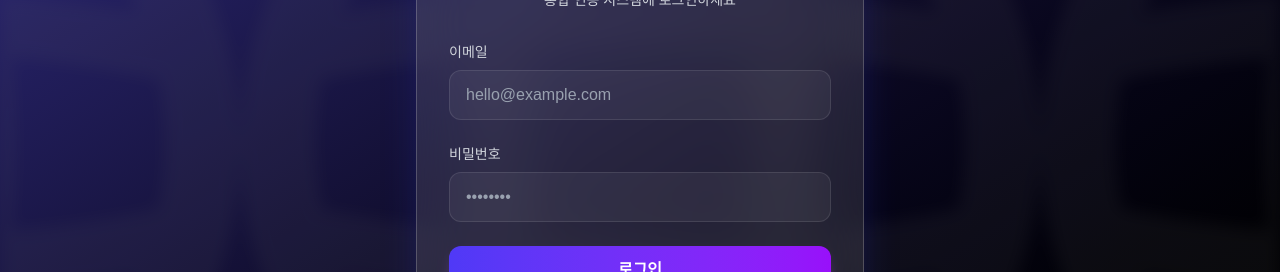
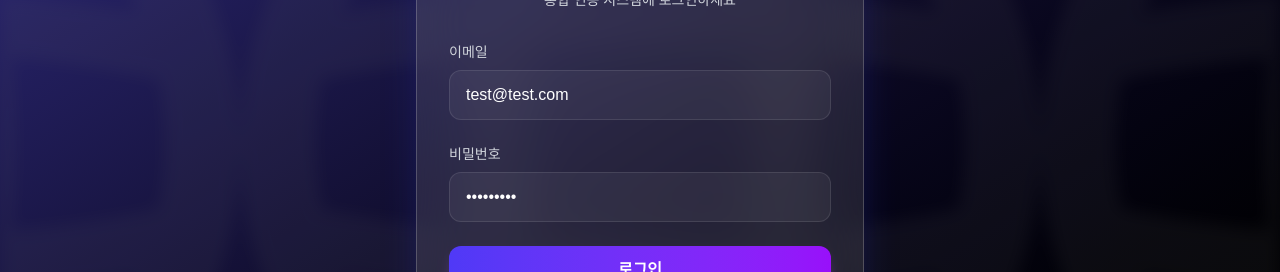
Before and after one commit to gyuminiai82/port_auth, a Next.js app: page /login in a window 1280 px wide. Shown: the part 256-528 px from the top of the page. Built offline with nearby package versions, Linux system fonts and the light colour scheme.

Commit message:
feat: set default login credentials and dim placeholder

```diff
--- a/src/app/login/page.tsx
+++ b/src/app/login/page.tsx
@@ -9,8 +9,8 @@ function LoginForm() {
   const searchParams = useSearchParams();
   const redirectUrl = searchParams.get('redirect') || '/';
 
-  const [email, setEmail] = useState('');
-  const [password, setPassword] = useState('');
+  const [email, setEmail] = useState('test@test.com');
+  const [password, setPassword] = useState('test1234!');
   const [error, setError] = useState('');
   const [loading, setLoading] = useState(false);
 
@@ -68,7 +68,7 @@ function LoginForm() {
           <input
             type="email"
             required
-            className="w-full px-4 py-3 bg-white/5 border border-white/10 rounded-xl text-white placeholder-gray-400 focus:outline-none focus:ring-2 focus:ring-purple-500 transition-all"
+            className="w-full px-4 py-3 bg-white/5 border border-white/10 rounded-xl text-white placeholder-gray-500 focus:outline-none focus:ring-2 focus:ring-purple-500 transition-all"
             placeholder="hello@example.com"
             value={email}
             onChange={(e) => setEmail(e.target.value)}
@@ -80,7 +80,7 @@ function LoginForm() {
           <input
             type="password"
             required
-            className="w-full px-4 py-3 bg-white/5 border border-white/10 rounded-xl text-white placeholder-gray-400 focus:outline-none focus:ring-2 focus:ring-purple-500 transition-all"
+            className="w-full px-4 py-3 bg-white/5 border border-white/10 rounded-xl text-white placeholder-gray-500 focus:outline-none focus:ring-2 focus:ring-purple-500 transition-all"
             placeholder="••••••••"
             value={password}
             onChange={(e) => setPassword(e.target.value)}
```
